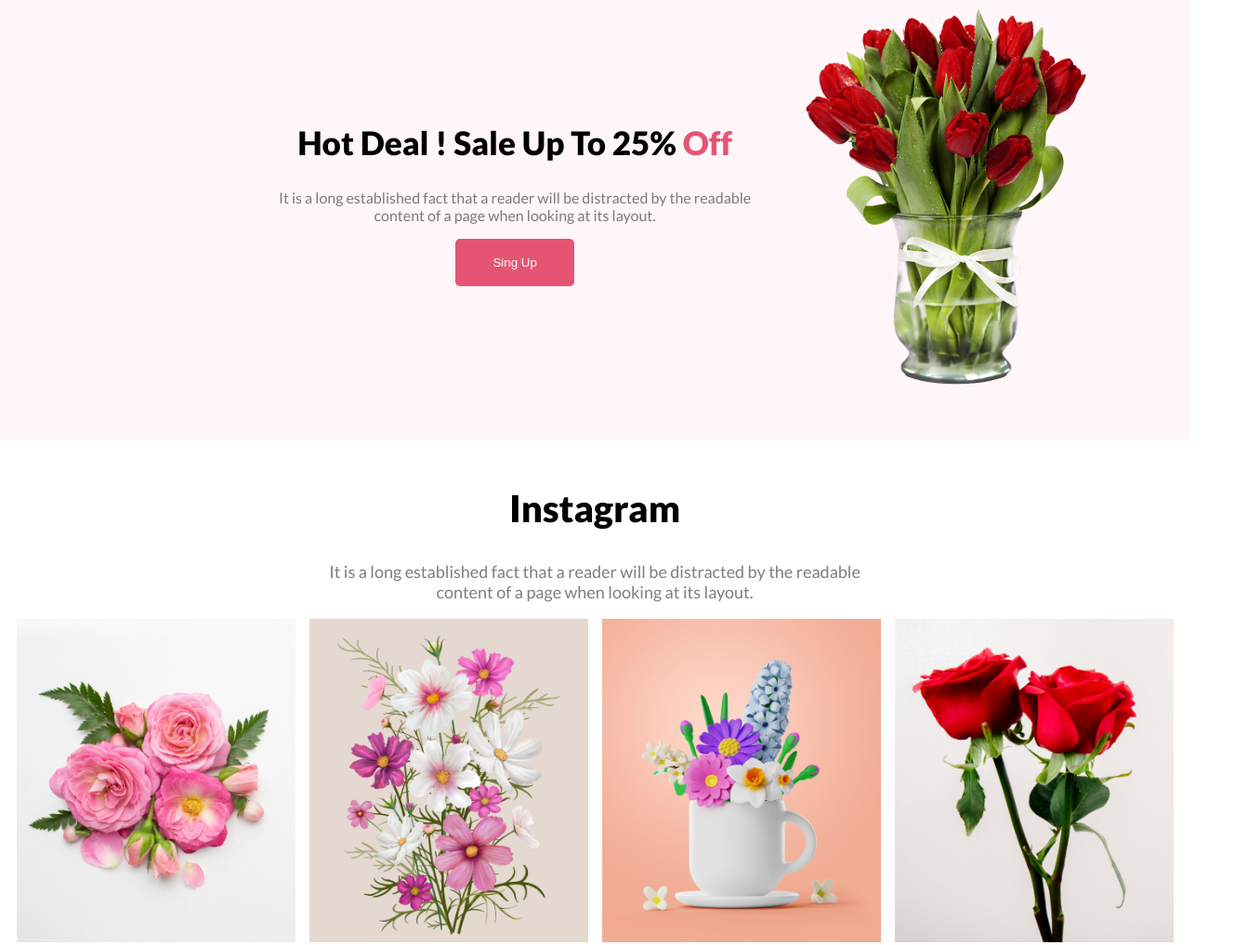
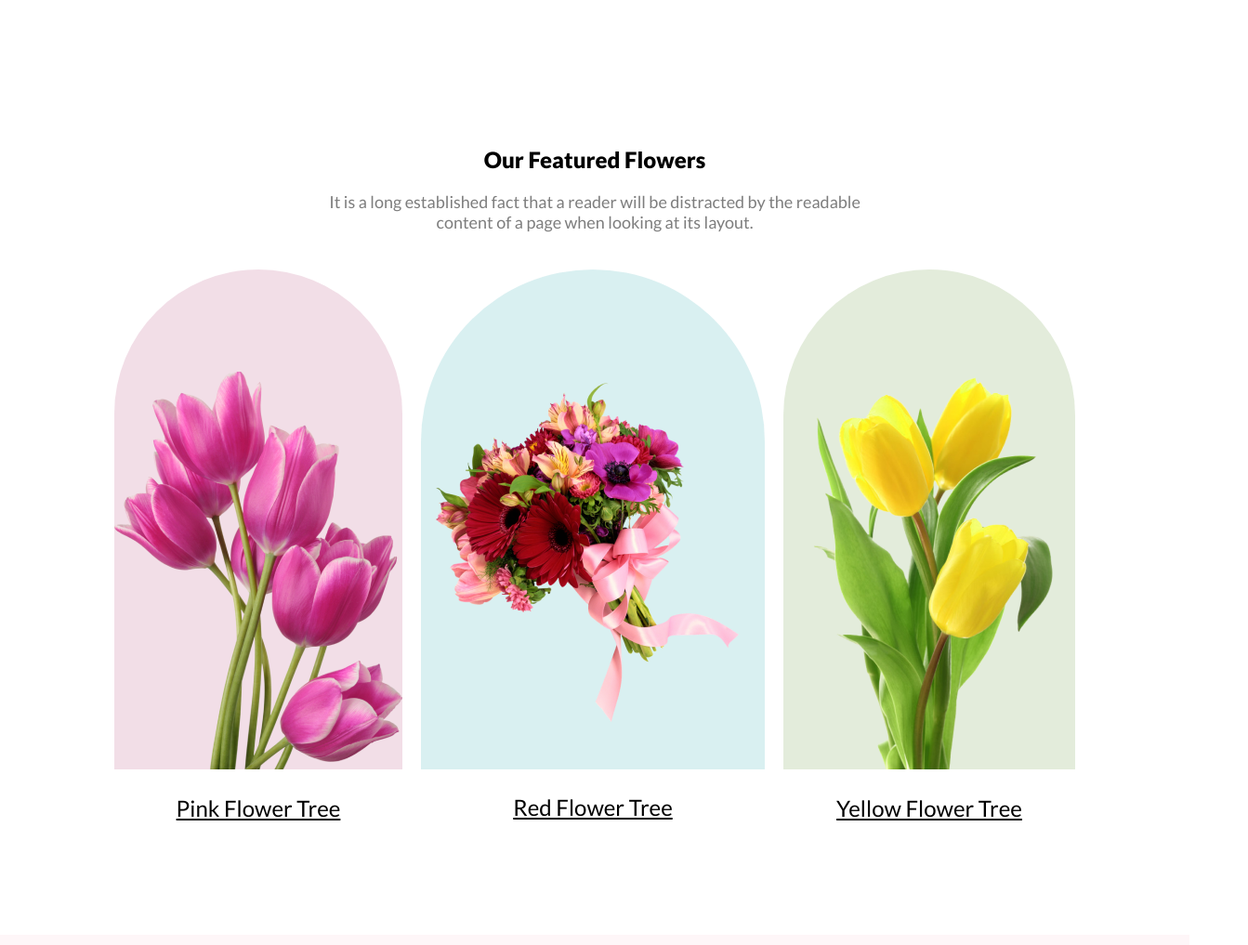
Before and after one commit to komolchandradas/flower-shop, a plain HTML site: page index.html in a window 1280 px wide. Shown: the part 790-1807 px from the top of the page at 93% size, 1343 px wide, since content can reach past the window. Drawn offline with Linux system fonts and the light colour scheme.

Commit message:
features part done

```diff
--- a/index.html
+++ b/index.html
@@ -21,6 +21,32 @@
         <img class="header-img" src="images/pngwing 10.png" alt="Lotus flower">
     </header>
     <main>
+        <section class="features">
+            <div class="intro">
+                <h2 clsas="intro-title">Our Featured Flowers</h2>
+                <p class="intro-des">It is a long established fact that a reader will be distracted by the readable <br> content of a page when looking at its layout.</p>
+            </div>
+            <div class="features-flowers">
+                <div class="pink-flower-1">
+                    <img src="images/pngwing 6.png" alt="">
+                    <p class="pink-flower-des-1">Pink Flower Tree</p>
+                </div>
+                <div class="pink-flower-2">
+                    <img src="images/pngwing 5.png" alt="">
+                    <p class="pink-flower-des-2">Red Flower Tree</p>
+                </div>
+                <div class="pink-flower-3">
+                    <img src="images/pngwing 7.png" alt="">
+                    <p class="pink-flower-des-3">Yellow Flower Tree</p>
+                </div>
+            </div>
+
+        </section>
+
+        <section class="services">
+
+        </section>
+
         <section class="hot-deal">
             <div class="hot-deal-intro">
                 <h2 class="hot-deal-title">Hot Deal ! Sale Up To 25% <span class="hot-deal-off">Off</span></h2>
--- a/style.css
+++ b/style.css
@@ -6,10 +6,10 @@ body{
 }
 .header{
     display: flex;
-    justify-content: space-between;
+    /* justify-content: space-between; */
     background-color: rgba(229, 84, 115, 0.10);
-    padding: 30px 50px 0 180px;
-    gap: 180px;
+    padding: 30px 0px 0 250px;
+    gap: 20%;
 }
 .header-img{
     width: 500px;
@@ -34,16 +34,77 @@ body{
     padding: 18px 40px;
     background-color: #E55473;
     border: none;
+    font-size: 20px;
     border-radius:5px;
     color: #FFF;
 }
+
+/*Features Style  */
+.features{
+    margin: 178px 250px;
+}
+.features .intro-des{
+    font-size: 18px;
+    color: rgba(39, 39, 39, 0.60);
+}
+.features-flowers{
+    display: flex;
+    text-align: center;
+    justify-content: center;
+    gap:20px;
+}
+
+.pink-flower-1{
+    width: 464px;
+    height: 538px;
+    background-color: rgba(167, 33, 98, 0.15);
+    border-radius: 300px 300px 0px 0px;
+}
+.pink-flower-2{
+    width: 464px;
+    height: 538px;
+    background-color: rgba(5, 151, 160, 0.15);
+    border-radius: 300px 300px 0px 0px;
+}
+.pink-flower-3{
+    width: 464px;
+    height: 538px;
+    background-color: rgba(71, 125, 17, 0.15);
+    border-radius: 300px 300px 0px 0px;
+}
+.features-flowers .pink-flower-1 img{
+    padding-top: 110px;
+}
+.features-flowers .pink-flower-2 img{
+    padding-top: 117px;
+}
+.features-flowers .pink-flower-3 img{
+    padding-top: 67px;
+}
+
+.pink-flower-des-2{
+    padding-top:50px ;
+    text-decoration: underline;
+    font-size: 24px;
+}
+.pink-flower-des-1{
+    text-decoration: underline;
+    font-size: 24px;
+}
+.pink-flower-des-3{
+    text-decoration: underline;
+    font-size: 24px;
+}
+
+
 
 /*Hot deal section style */
 .hot-deal{
     display: flex;
     background-color: rgba(229, 84, 115, 0.05);
-    padding: 50px 100px;
-    justify-content: space-between;
+    gap:20%;
+    padding: 50px 200px;
+    /* justify-content: space-between; */
 
 }
 .hot-deal-intro{
@@ -63,28 +124,30 @@ body{
 /*instagram section*/
 
 .instagram{
-    margin: 50px 100px;
+    margin:128px 250px;
+}
+.intro{
     text-align: center;
-    margin-bottom: 100px;
 }
-.instagram .intro-des{
-    color: rgba(39, 39, 39, 0.60);
-    font-size: 18px;
-}
-.instagram .intro-title{
+.intro-title{
     font-size: 40px;
 }
+.intro-des{
+    margin-bottom: 40px;
+}
 .insta-flower{
+    text-align: center;
     display: flex;
-    gap: 15px;
     justify-content: center;
+    gap:15px;
 }
 .insta-flower img{
-    width: 300px;
+    width: 340px;
 }
 
+/*Deal Section*/
 .deal{
-    margin: 50px 100px;
+    margin: 128px 250px;
     text-align: center;
     justify-content: center;
     background-image: url('images/Rectangle\ 9.png');
@@ -102,6 +165,7 @@ body{
 .deal-form input[type="email"]{
     width:45%;
     padding: 18px;
+    font-size: 20px;
     border: none;
     border-radius: 5px;
     margin-right: 7px;
```
